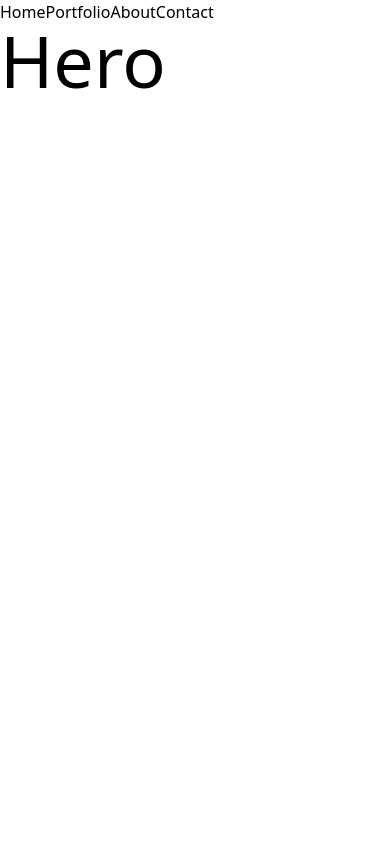
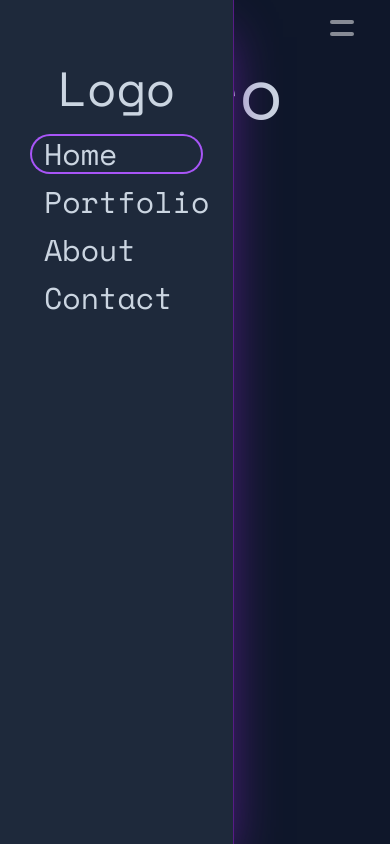
Before and after one commit to AbidHasanPiash/abidhasan-portfolio, a React (Create React App) app: page / in a window 390 px wide. Built offline with nearby package versions, Linux system fonts and the light colour scheme.

Commit message:
navbar ok

```diff
--- a/src/components/Navbar.jsx
+++ b/src/components/Navbar.jsx
@@ -1,5 +1,5 @@
-import React from "react";
-import { NavLink } from "react-router-dom";
+import React, {useState} from "react";
+import { NavLink, useLocation } from "react-router-dom";
 
 export default function Navbar() {
   const navMenuItem = [
@@ -8,12 +8,47 @@ export default function Navbar() {
     { title: "About", link: "/about" },
     { title: "Contact", link: "/contact" },
   ];
+  const location = useLocation();
+  const [isOpen, setIsOpen] = useState(false);
+  const hamburgerLine = `h-1 w-6 my-1 rounded-full bg-white transition ease transform duration-300`;
   return (
     <div className="w-screen h-fit">
-      <div>
-        <ul className="flex">
+      <div className="flex items-center justify-between max-w-7xl mx-auto py-4 px-6">
+        <div>
+            logo
+        </div>
+        <ul className={`hidden md:flex items-center justify-center text-xl space-x-5`}>
             {navMenuItem.map((item, index) => (
-                <li key={index}>
+                <li key={index} className={`px-3 rounded-full ${location.pathname  === item.link ? 'ring-2 ring-purple-500' : 'hover:text-slate-200 hover:scale-105'} duration-200`}>
+                    <NavLink to={item.link}>
+                        {item.title}
+                    </NavLink>
+                </li>
+            ))}
+        </ul>
+        <button className="md:hidden flex flex-col h-6 w-12 justify-center items-center group" onClick={() => setIsOpen(!isOpen)} >
+            <div className={`${hamburgerLine} ${
+                isOpen
+                ? "rotate-45 translate-y-1.5 opacity-50 group-hover:opacity-100 scale-[250%]"
+                : "opacity-50 group-hover:opacity-100"
+            }`}
+            />
+            <div className={`${hamburgerLine} ${
+                isOpen
+                ? "-rotate-45 -translate-y-1.5 opacity-50 group-hover:opacity-100 scale-[250%]"
+                : "opacity-50 group-hover:opacity-100"
+            }`}
+            />
+        </button>
+        <ul
+            className={`${isOpen
+                ? 'block ease-in-out duration-500'
+                : ' ease-in-out duration-500 fixed -left-[100%]'}
+                pt-16 bg-slate-800 md:hidden text-xl fixed left-0 top-0 w-[60%] h-full border-r border-purple-900 shadow-2xl shadow-purple-800`}
+            >
+            <h1 className="text-center text-5xl mb-6">Logo</h1>
+            {navMenuItem.map((item, index) => (
+                <li key={index} className={`text-3xl px-3 rounded-full ${location.pathname  === item.link ? 'ring-2 ring-purple-500' : 'hover:text-slate-200 hover:scale-105'} my-3 mx-8 duration-200`}>
                     <NavLink to={item.link}>
                         {item.title}
                     </NavLink>
--- a/src/index.css
+++ b/src/index.css
@@ -1,3 +1,5 @@
+@import url('https://fonts.googleapis.com/css2?family=Space+Mono:ital,wght@0,400;0,700;1,400&display=swap');
+
 @tailwind base;
 @tailwind components;
 @tailwind utilities;
--- a/src/pages/Home.jsx
+++ b/src/pages/Home.jsx
@@ -3,9 +3,9 @@ import Navbar from "../components/Navbar";
 
 export default function Home() {
   return (
-    <div>
+    <div className="bg-slate-900 text-slate-300 h-screen font-main overflow-hidden">
         <Navbar/>
-        <div className="text-7xl">
+        <div className="text-7xl text-center">
             <Outlet/>
         </div>
     </div>
--- a/tailwind.config.js
+++ b/tailwind.config.js
@@ -4,7 +4,11 @@ module.exports = {
     "./src/**/*.{js,jsx,ts,tsx}",
   ],
   theme: {
-    extend: {},
+    extend: {
+      fontFamily: {
+        main: ['Space Mono', 'monospa']
+      }
+    },
   },
   plugins: [],
 }
```
Also changed, not shown: src/image/logo.png (added).
